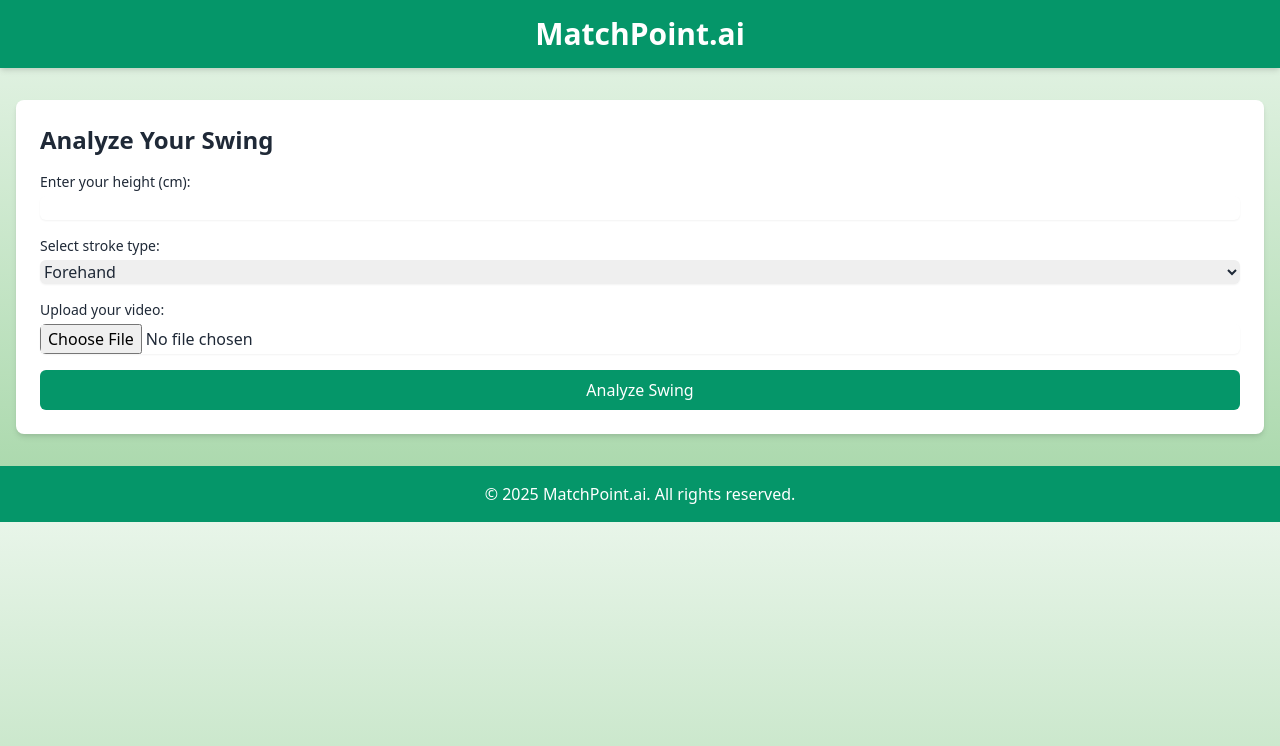
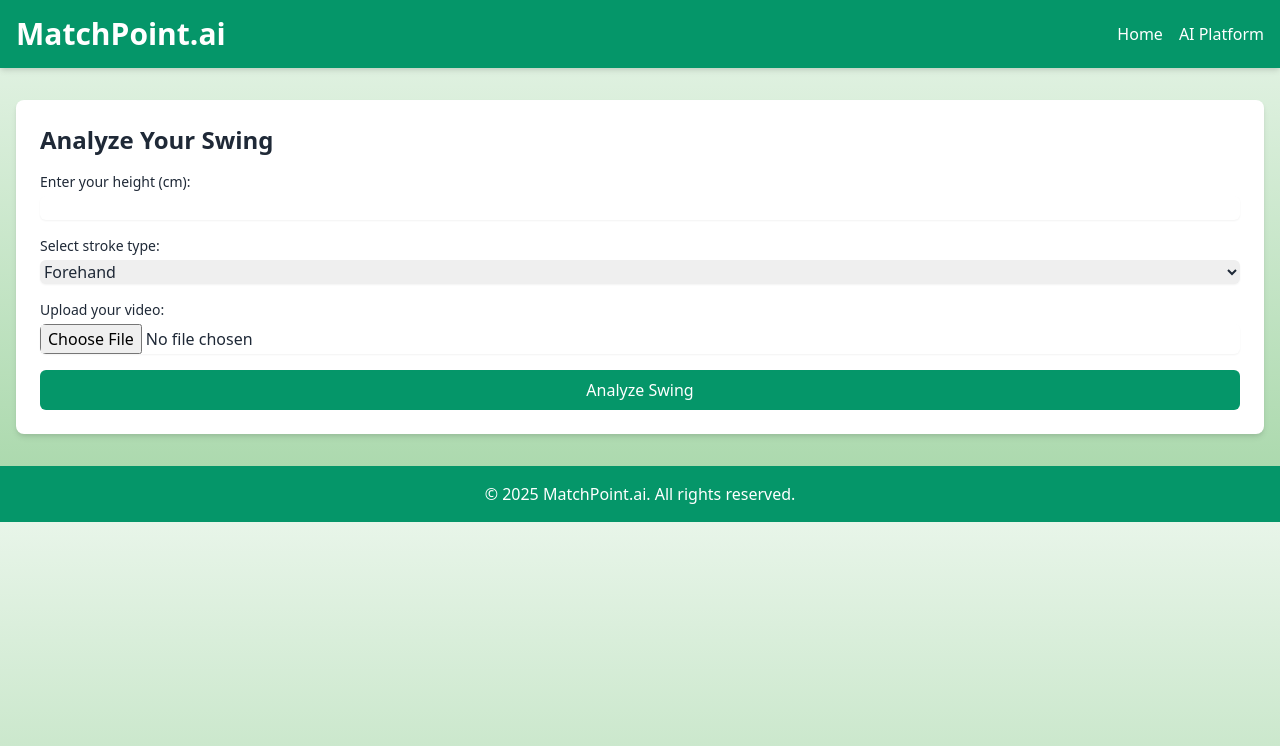
Before and after one commit to arushidashore/MatchPoint.ai, a website: page templates/index.html in a window 1280 px wide. Drawn offline with nearby package versions, Linux system fonts and the light colour scheme.

Commit message:
added navbar

```diff
--- a/requirements.txt
+++ b/requirements.txt
@@ -3,7 +3,7 @@ Flask-JWT-Extended==4.4.4
 Flask-SQLAlchemy==2.5.1
 Flask-Migrate==3.1.0
 numpy==1.23.5
-opencv-python==4.7.0.72
-tensorflow==2.9.1
+opencv-python==4.8.1.78
+tensorflow==2.12.1
 tensorflow-hub==0.12.0
 chart.js==3.9.1
--- a/templates/index.html
+++ b/templates/index.html
@@ -4,6 +4,7 @@
     <meta charset="UTF-8">
     <meta name="viewport" content="width=device-width, initial-scale=1.0">
     <title>MatchPoint.ai</title>
+    <script src="https://cdn.jsdelivr.net/npm/chart.js@3.9.1/dist/chart.min.js"></script>
     <link href="https://cdn.jsdelivr.net/npm/tailwindcss@2.2.19/dist/tailwind.min.css" rel="stylesheet">
     <script src="https://cdn.jsdelivr.net/npm/chart.js"></script>
     <style>
@@ -13,11 +14,18 @@
     </style>
 </head>
 <body class="font-sans text-gray-800">
-    <header class="bg-green-600 text-white py-4 shadow-md">
-        <div class="container mx-auto text-center">
-            <h1 class="text-3xl font-bold">MatchPoint.ai</h1>
-        </div>
-    </header>
+<header class="bg-green-600 text-white py-4 shadow-md">
+    <div class="container mx-auto flex justify-between items-center px-4">
+        <h1 class="text-3xl font-bold">MatchPoint.ai</h1>
+        <nav>
+            <ul class="flex space-x-4">
+                <li><a href="/" class="hover:underline">Home</a></li>
+                <li><a href="/ai-platform" class="hover:underline">AI Platform</a></li>
+            </ul>
+        </nav>
+    </div>
+</header>
+
 
     <main class="container mx-auto mt-8 px-4">
         <section class="bg-white p-6 rounded-lg shadow-md">
```
Also changed, not shown: templates/landing.html (+1 -0 lines).
